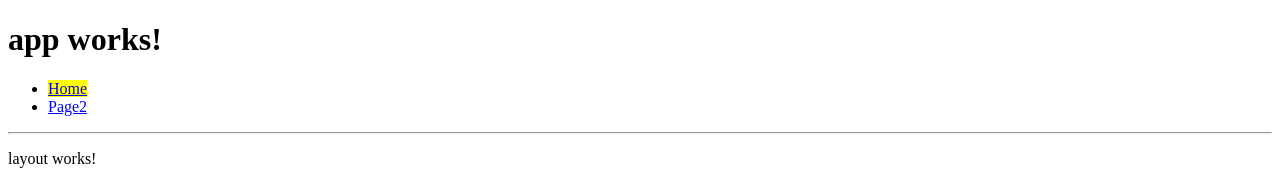
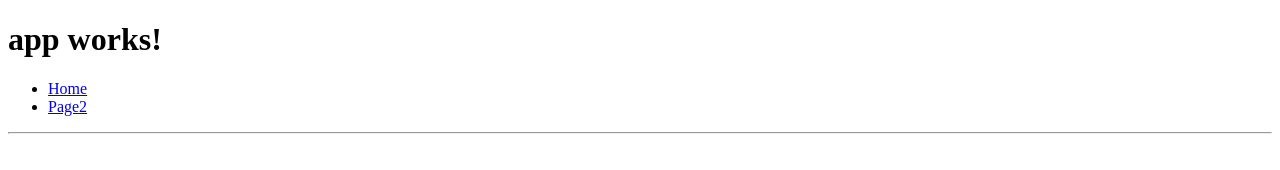
Before and after one commit to samuel2749/ng2-advanced, an Angular app: page / in a window 1280 px wide. Shown: the top 170 px of the page. Built offline with nearby package versions, Linux system fonts and the light colour scheme.

Commit message:
在路由連結套用 Active 樣式 2

```diff
--- a/src/app/app-routing.module.ts
+++ b/src/app/app-routing.module.ts
@@ -4,7 +4,7 @@ import { NgModule } from '@angular/core';
 import { Routes, RouterModule } from '@angular/router';
 
 const routes: Routes = [
-  { path: '', component: LayoutComponent },
+  { path: 'home', component: LayoutComponent },
   { path: 'page2', component: Page2Component },
 ];
 
--- a/src/app/app.component.html
+++ b/src/app/app.component.html
@@ -2,7 +2,7 @@
   {{title}}
 </h1>
 <ul>
-  <li><a [routerLink]="['/']" [routerLinkActive]="'active'">Home</a></li>
+  <li><a [routerLink]="['/home']" [routerLinkActive]="'active'">Home</a></li>
   <li><a routerLink="/page2" routerLinkActive="active">Page2</a></li>
 </ul>
 <hr>
```
